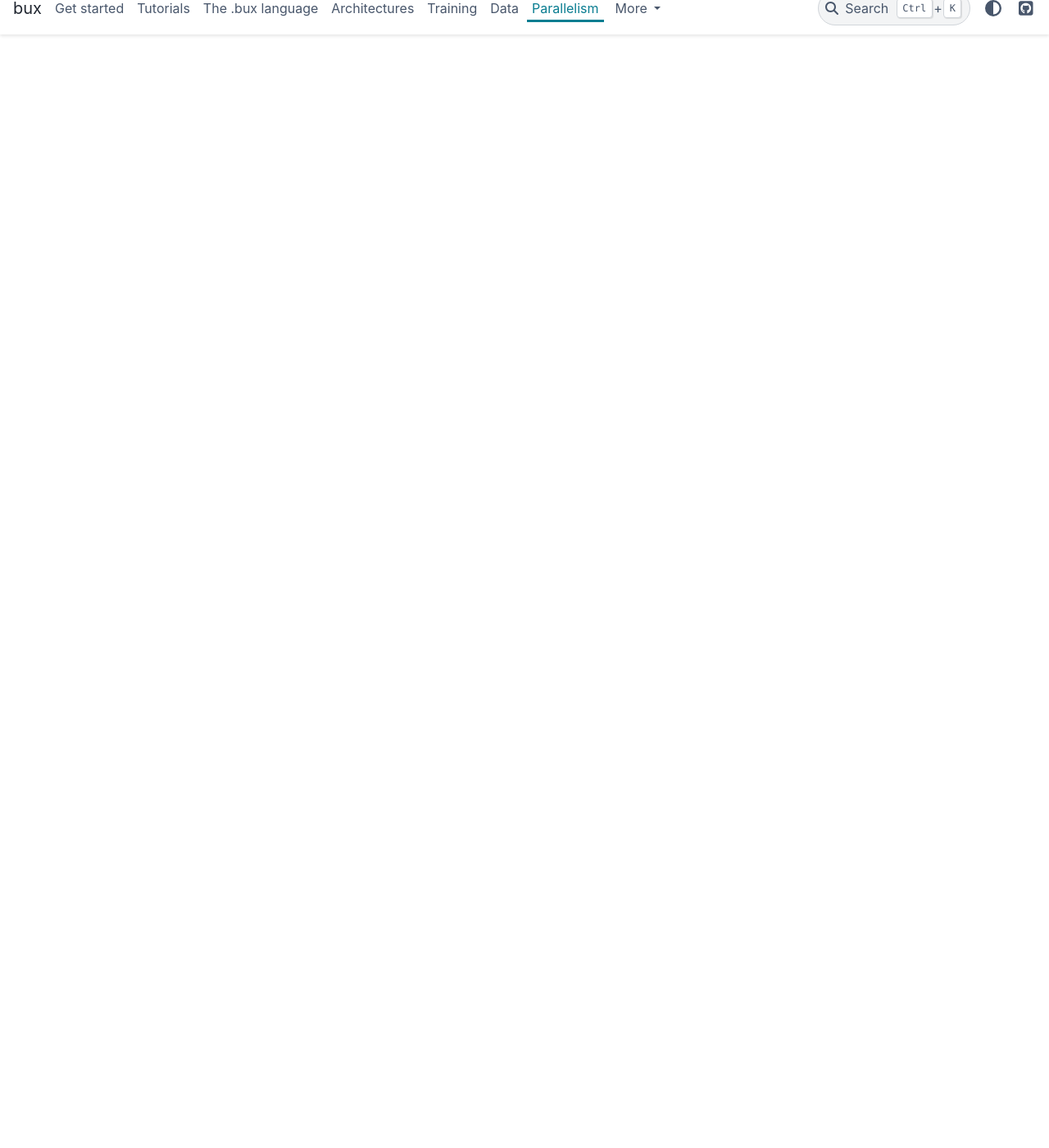
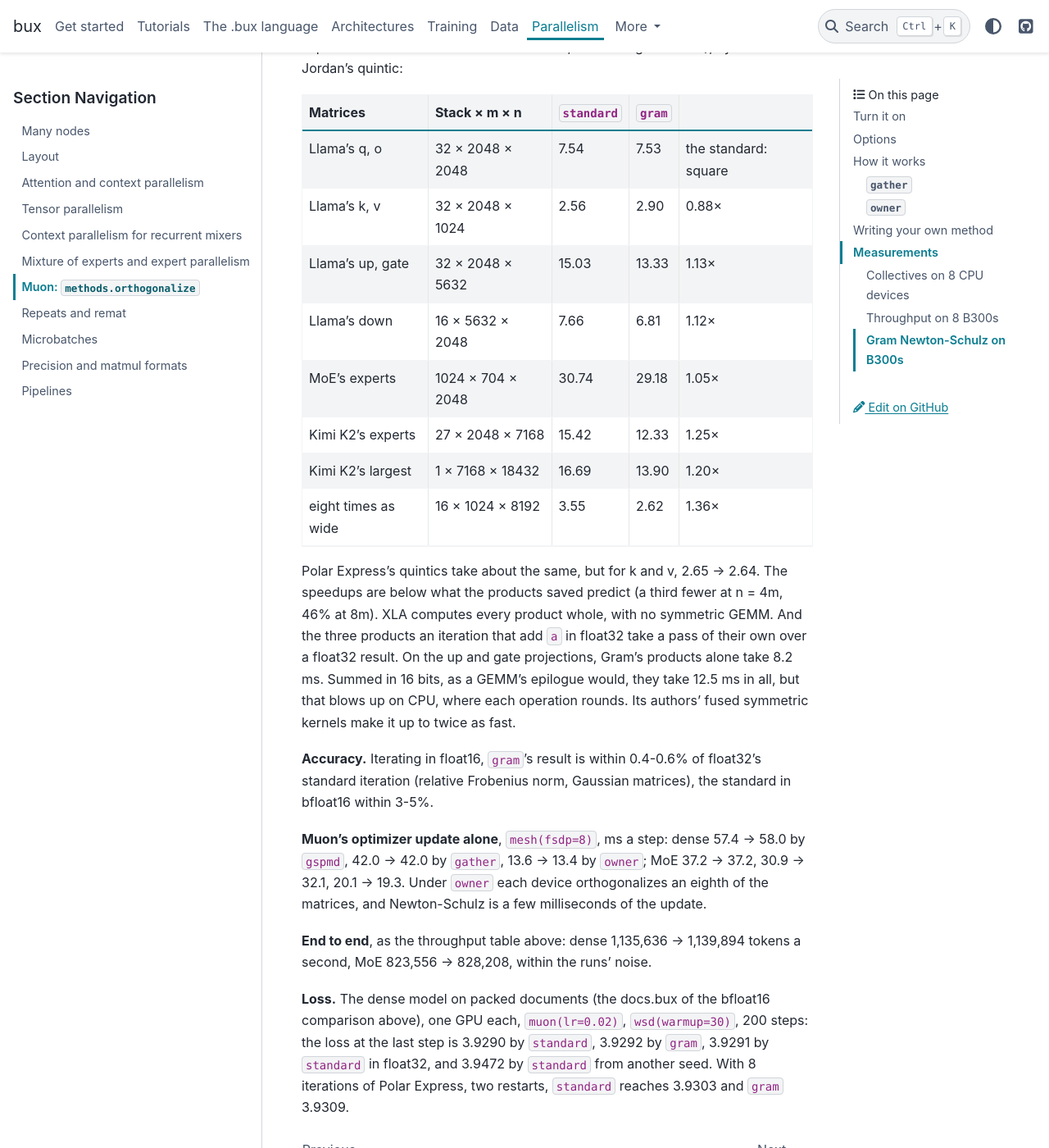
Before and after one commit to pilot7747/bux, a Sphinx documentation site: the page built from docs/parallelism/muon.md, in a window 1280 px wide and 1400 px high, scrolled down 4427 px. Shown: the whole window at 82% size. Built offline with Sphinx 7.4.7 and the PyData theme 0.15.4, drawn with Linux system fonts in a browser that asks for light colours; cross-references to code outside the pages are shown as plain code; before the commit the page ends 4469 px from its top, so only the background shows below that; some of the changed text lies outside the part shown.

Commit message:
Docs: Gram Newton-Schulz measured on B300s
Newton-Schulz alone 1.05-1.4x as fast on matrices 2.75 to 8 times as wide as tall
(the Llama's MLP 1.13x, Kimi K2's experts 1.25x), up to 12% slower at twice as wide;
6 to 8 times nearer float32 than the standard in bfloat16; Muon's update under owner
13.6 -> 13.4 ms (dense) and 20.1 -> 19.3 (MoE); end to end within noise; the same
loss after 200 steps on packed documents. Where XLA's time goes: every product
whole, and the float32 sums a pass of their own.

Co-Authored-By: Claude Opus 5.5 <noreply@anthropic.com>

```diff
--- a/docs/parallelism/muon.md
+++ b/docs/parallelism/muon.md
@@ -140,3 +140,51 @@ The dense model's optimizer update alone takes 74 ms with `gspmd`, 73 with `gath
 and 12 with `owner` in float32; 48, 42 and 12 in bfloat16. With `repeat=scan`
 (float32 here) the stacked `layers` already split over `fsdp` under `gather`, as under
 `owner`.
+
+### Gram Newton-Schulz on B300s
+
+`ns_algorithm=gram` against `standard`, 5 iterations, `ns_dtype=bfloat16`, on one node
+of 8 B300 SXM6s, jax 0.12.0, 2026-10-26.
+
+**Newton-Schulz alone, one GPU.** Milliseconds a call (the median of 20) for a stack
+of the matrices of the 1.3B Llama and the MoE above, and of Kimi K2 (the 216 experts
+of 2048×7168 dealt over 8 devices, and its largest matrix), by Keller Jordan's
+quintic:
+
+| Matrices | Stack × m × n | `standard` | `gram` | |
+|---|---|---|---|---|
+| Llama's q, o | 32 × 2048 × 2048 | 7.54 | 7.53 | the standard: square |
+| Llama's k, v | 32 × 2048 × 1024 | 2.56 | 2.90 | 0.88× |
+| Llama's up, gate | 32 × 2048 × 5632 | 15.03 | 13.33 | 1.13× |
+| Llama's down | 16 × 5632 × 2048 | 7.66 | 6.81 | 1.12× |
+| MoE's experts | 1024 × 704 × 2048 | 30.74 | 29.18 | 1.05× |
+| Kimi K2's experts | 27 × 2048 × 7168 | 15.42 | 12.33 | 1.25× |
+| Kimi K2's largest | 1 × 7168 × 18432 | 16.69 | 13.90 | 1.20× |
+| eight times as wide | 16 × 1024 × 8192 | 3.55 | 2.62 | 1.36× |
+
+Polar Express's quintics take about the same, but for k and v, 2.65 → 2.64. The
+speedups are below what the products saved predict (a third fewer at n = 4m, 46% at
+8m). XLA computes every product whole, with no symmetric GEMM. And the three products
+an iteration that add `a` in float32 take a pass of their own over a float32 result.
+On the up and gate projections, Gram's products alone take 8.2 ms. Summed in 16 bits,
+as a GEMM's epilogue would, they take 12.5 ms in all, but that blows up on CPU, where
+each operation rounds. Its authors' fused symmetric kernels make it up to twice as
+fast.
+
+**Accuracy.** Iterating in float16, `gram`'s result is within 0.4-0.6% of float32's
+standard iteration (relative Frobenius norm, Gaussian matrices), the standard in
+bfloat16 within 3-5%.
+
+**Muon's optimizer update alone**, `mesh(fsdp=8)`, ms a step: dense 57.4 → 58.0 by
+`gspmd`, 42.0 → 42.0 by `gather`, 13.6 → 13.4 by `owner`; MoE 37.2 → 37.2, 30.9 →
+32.1, 20.1 → 19.3. Under `owner` each device orthogonalizes an eighth of the
+matrices, and Newton-Schulz is a few milliseconds of the update.
+
+**End to end**, as the throughput table above: dense 1,135,636 → 1,139,894 tokens a
+second, MoE 823,556 → 828,208, within the runs' noise.
+
+**Loss.** The dense model on packed documents (the docs.bux of the bfloat16
+comparison above), one GPU each, `muon(lr=0.02)`, `wsd(warmup=30)`, 200 steps: the
+loss at the last step is 3.9290 by `standard`, 3.9292 by `gram`, 3.9291 by
+`standard` in float32, and 3.9472 by `standard` from another seed. With 8 iterations
+of Polar Express, two restarts, `standard` reaches 3.9303 and `gram` 3.9309.
```
Also changed, not shown: docs/training/optimizers.md (+18 -9 lines).
